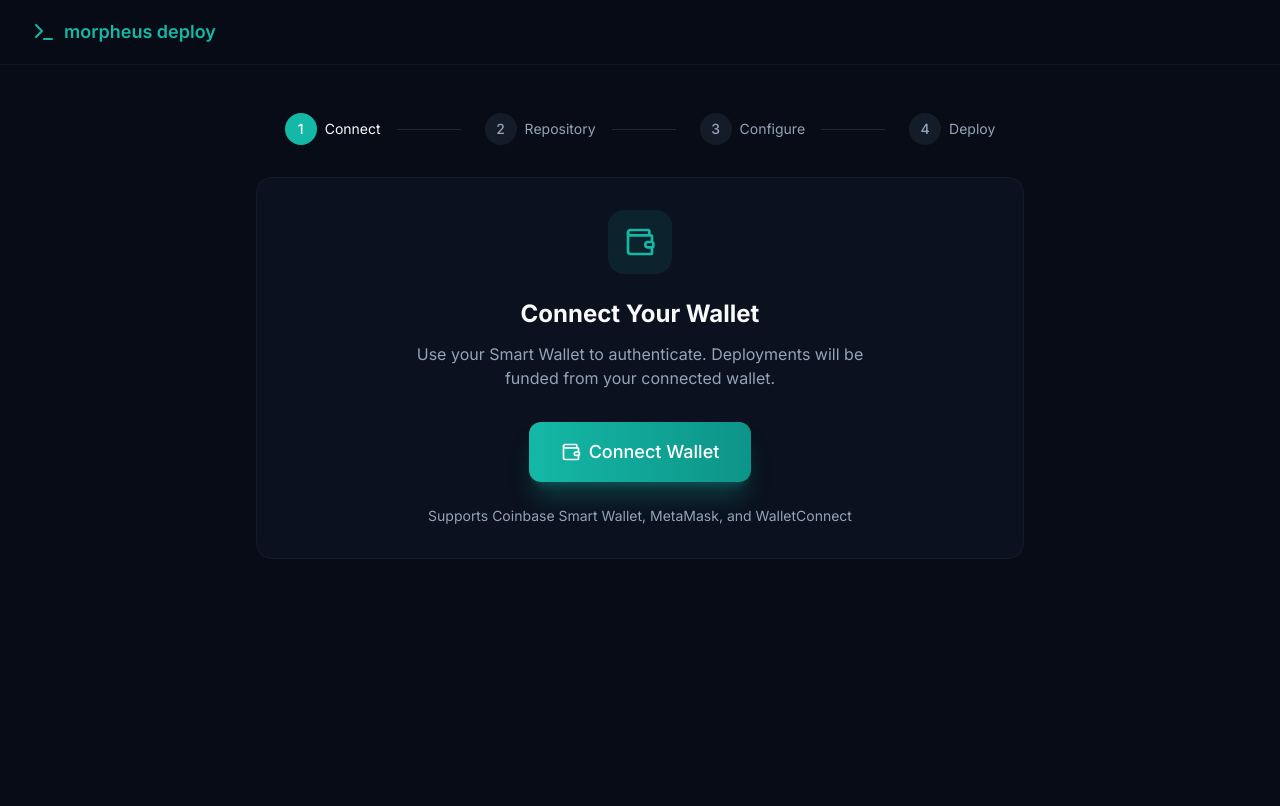
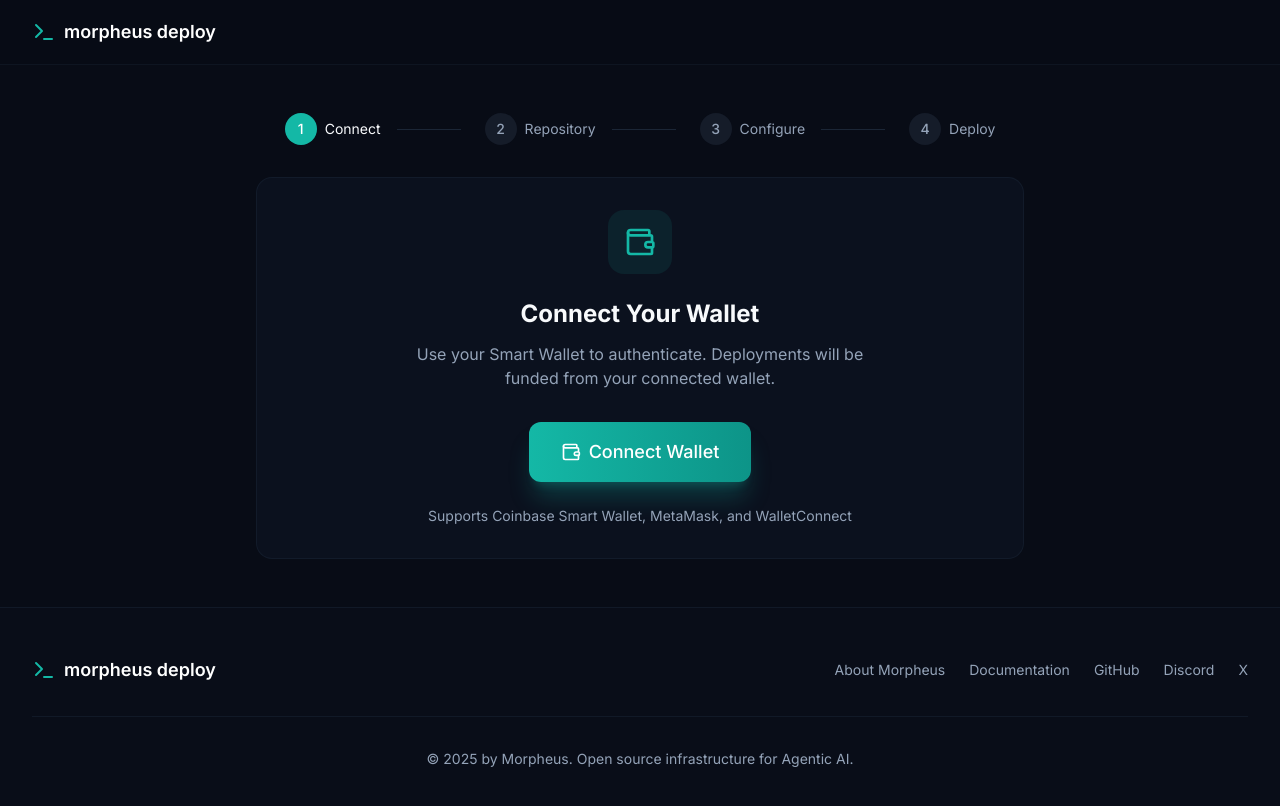
Before and after one commit to MorpheusAIs/morpheus-deploy, a Next.js app in the folder apps/web/: page /deploy in a window 1280 px wide. Shown: the top 806 px of the page. Built offline with nearby package versions, Linux system fonts and the light colour scheme.

Commit message:
Refactor documentation structure by removing section headers in meta.json files, update page titles and default open states for API, CLI, contracts, and guides sections, and add a Footer component to the dashboard, deploy, and settings pages for improved user experience and navigation.

```diff
--- a/apps/web/src/app/dashboard/page.tsx
+++ b/apps/web/src/app/dashboard/page.tsx
@@ -22,6 +22,7 @@
 } from 'lucide-react';
 import Link from 'next/link';
 import { useState } from 'react';
+import { Footer } from '@/components/footer';
 
 type DeploymentStatus = 'running' | 'deploying' | 'stopped' | 'failed';
 
@@ -103,7 +104,7 @@
           <div className="flex items-center gap-8">
             <Link href="/" className="flex items-center gap-2">
               <Terminal className="h-6 w-6 text-teal-500" />
-              <span className="text-lg font-semibold text-teal-500">morpheus deploy</span>
+              <span className="text-lg font-semibold text-white">morpheus deploy</span>
             </Link>
             <div className="hidden md:flex items-center gap-6">
               <Link href="/dashboard" className="text-sm text-foreground font-medium">
@@ -327,9 +328,9 @@
   const runningCount = mockDeployments.filter((d) => d.status === 'running').length;
 
   return (
-    <div className="min-h-screen bg-background">
+    <div className="min-h-screen bg-background flex flex-col">
       <Navbar />
-      <main className="pt-24 pb-12 px-4">
+      <main className="pt-24 pb-12 px-4 flex-1">
         <div className="max-w-7xl mx-auto">
           <div className="flex flex-col sm:flex-row sm:items-center sm:justify-between gap-4 mb-8">
             <div>
@@ -421,6 +422,7 @@
           )}
         </div>
       </main>
+      <Footer />
     </div>
   );
 }
--- a/apps/web/src/app/deploy/page.tsx
+++ b/apps/web/src/app/deploy/page.tsx
@@ -17,6 +17,7 @@
 import Link from 'next/link';
 import { useSearchParams } from 'next/navigation';
 import { Suspense, useState } from 'react';
+import { Footer } from '@/components/footer';
 
 type Step = 'connect' | 'repo' | 'config' | 'deploy';
 
@@ -37,7 +38,7 @@
         <div className="flex h-16 items-center justify-between">
           <Link href="/" className="flex items-center gap-2">
             <Terminal className="h-6 w-6 text-teal-500" />
-            <span className="text-lg font-semibold text-teal-500">morpheus deploy</span>
+            <span className="text-lg font-semibold text-white">morpheus deploy</span>
           </Link>
         </div>
       </div>
@@ -521,9 +522,9 @@
   };
 
   return (
-    <div className="min-h-screen bg-background">
+    <div className="min-h-screen bg-background flex flex-col">
       <Navbar />
-      <main className="py-12 px-4">
+      <main className="py-12 px-4 flex-1">
         <div className="max-w-3xl mx-auto">
           <StepIndicator currentStep={step} steps={steps} />
 
@@ -549,6 +550,7 @@
           </div>
         </div>
       </main>
+      <Footer />
     </div>
   );
 }
--- a/apps/web/src/app/settings/page.tsx
+++ b/apps/web/src/app/settings/page.tsx
@@ -18,6 +18,7 @@
 } from 'lucide-react';
 import Link from 'next/link';
 import { useState } from 'react';
+import { Footer } from '@/components/footer';
 
 interface ApiKey {
   id: string;
@@ -54,7 +55,7 @@
           <div className="flex items-center gap-8">
             <Link href="/" className="flex items-center gap-2">
               <Terminal className="h-6 w-6 text-teal-500" />
-              <span className="text-lg font-semibold text-teal-500">morpheus deploy</span>
+              <span className="text-lg font-semibold text-white">morpheus deploy</span>
             </Link>
             <div className="hidden md:flex items-center gap-6">
               <Link
@@ -541,9 +542,9 @@
   ];
 
   return (
-    <div className="min-h-screen bg-background">
+    <div className="min-h-screen bg-background flex flex-col">
       <Navbar />
-      <main className="pt-24 pb-12 px-4">
+      <main className="pt-24 pb-12 px-4 flex-1">
         <div className="max-w-5xl mx-auto">
           <div className="mb-8">
             <h1 className="text-3xl font-bold mb-1">Settings</h1>
@@ -576,6 +577,7 @@
           </div>
         </div>
       </main>
+      <Footer />
     </div>
   );
 }
--- /dev/null
+++ b/apps/web/src/components/footer.tsx
@@ -0,0 +1,58 @@
+import { Terminal } from 'lucide-react';
+import Link from 'next/link';
+
+export function Footer() {
+  return (
+    <footer className="border-t border-border/50 py-12 bg-card/30">
+      <div className="mx-auto max-w-7xl px-4 sm:px-6 lg:px-8">
+        <div className="flex flex-col sm:flex-row items-center justify-between gap-6 mb-8">
+          <Link href="/" className="flex items-center gap-2">
+            <Terminal className="h-6 w-6 text-teal-500" />
+            <span className="text-lg font-semibold text-white">morpheus deploy</span>
+          </Link>
+          <div className="flex items-center gap-6 text-sm text-muted-foreground">
+            <Link
+              href="https://mor.org"
+              target="_blank"
+              rel="noopener noreferrer"
+              className="hover:text-foreground transition-colors"
+            >
+              About Morpheus
+            </Link>
+            <Link href="/docs" className="hover:text-foreground transition-colors">
+              Documentation
+            </Link>
+            <Link
+              href="https://github.com/morpheusais/morpheus-deploy"
+              target="_blank"
+              rel="noopener noreferrer"
+              className="hover:text-foreground transition-colors"
+            >
+              GitHub
+            </Link>
+            <Link
+              href="https://discord.gg/kyVaxTHnvB"
+              target="_blank"
+              rel="noopener noreferrer"
+              className="hover:text-foreground transition-colors"
+            >
+              Discord
+            </Link>
+            <Link
+              href="https://x.com/morpheusais"
+              target="_blank"
+              rel="noopener noreferrer"
+              className="hover:text-foreground transition-colors"
+            >
+              X
+            </Link>
+          </div>
+        </div>
+
+        <div className="text-center text-sm text-muted-foreground pt-8 border-t border-border/50">
+          © 2025 by Morpheus. Open source infrastructure for Agentic AI.
+        </div>
+      </div>
+    </footer>
+  );
+}
```
Also changed, not shown: 5 other files (tests, documents, lock files or other folders).
